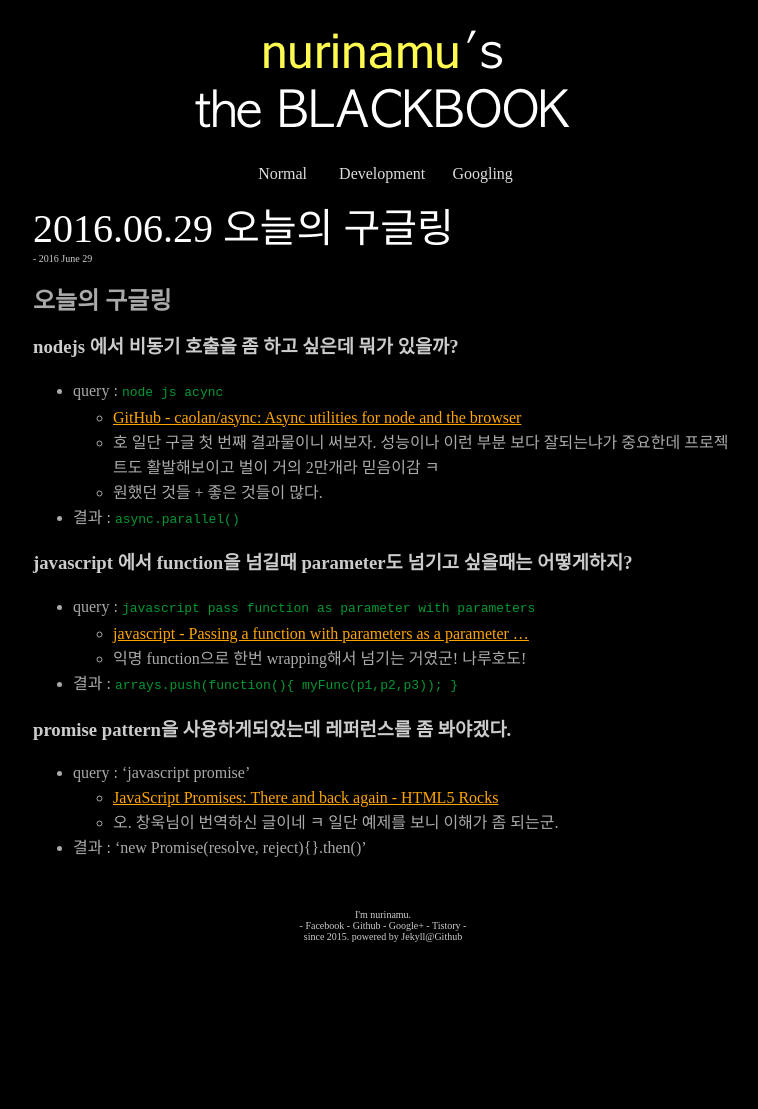
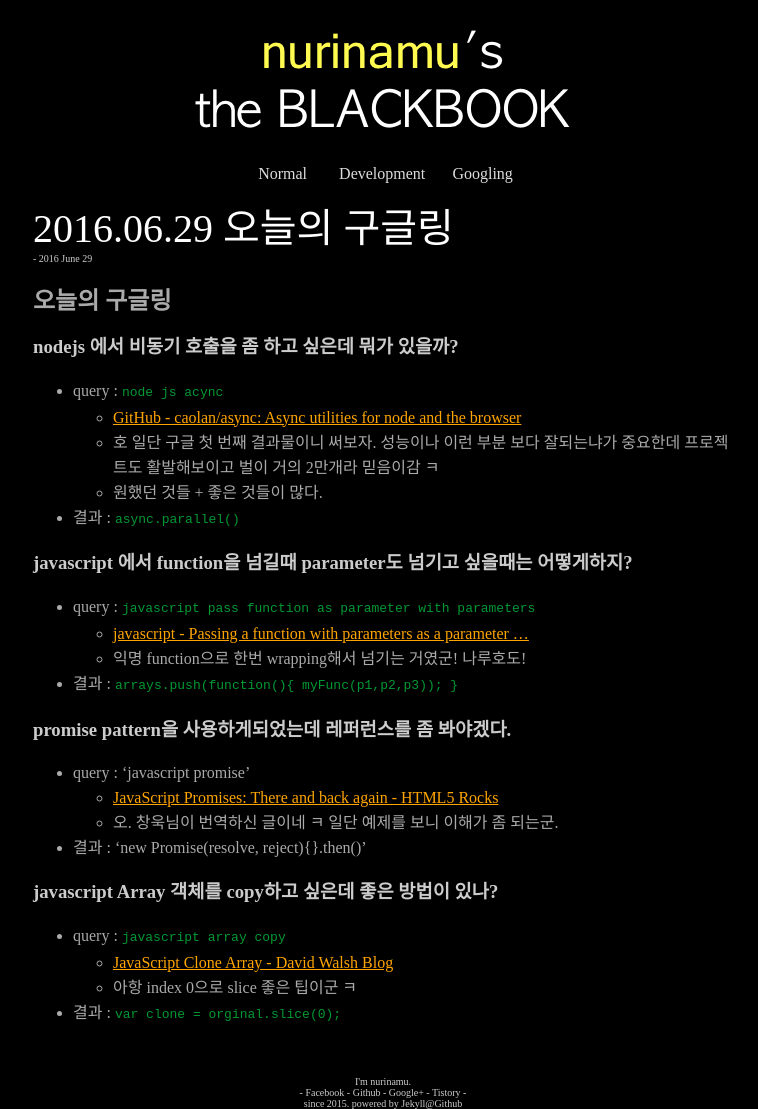
Before and after one commit to nurinamu/nurinamu.github.io, a Jekyll site: the page built from _posts/googling/2016-06-29-googling.md, in a window 1280 px wide. Shown: the whole page, without its empty margins (257-1015 px from the left). Built offline with Jekyll 4.4.1, drawn with Linux system fonts in a browser that asks for light colours; before the commit the page ends 942 px from its top, so only the background shows below that.

Commit message:
googling 추가.

```diff
--- a/_posts/googling/2016-06-29-googling.md
+++ b/_posts/googling/2016-06-29-googling.md
@@ -24,3 +24,10 @@ category : googling
   - [JavaScript Promises: There and back again - HTML5 Rocks](http://www.html5rocks.com/ko/tutorials/es6/promises/)
   - 오. 창욱님이 번역하신 글이네 ㅋ 일단 예제를 보니 이해가 좀 되는군.
 - 결과 : 'new Promise(resolve, reject){}.then()'
+
+
+### javascript Array 객체를 copy하고 싶은데 좋은 방법이 있나?
+- query : `javascript array copy`
+  - [JavaScript Clone Array - David Walsh Blog](https://davidwalsh.name/javascript-clone-array)
+  - 아항 index 0으로 slice 좋은 팁이군 ㅋ
+- 결과 : `var clone = orginal.slice(0);`
```
